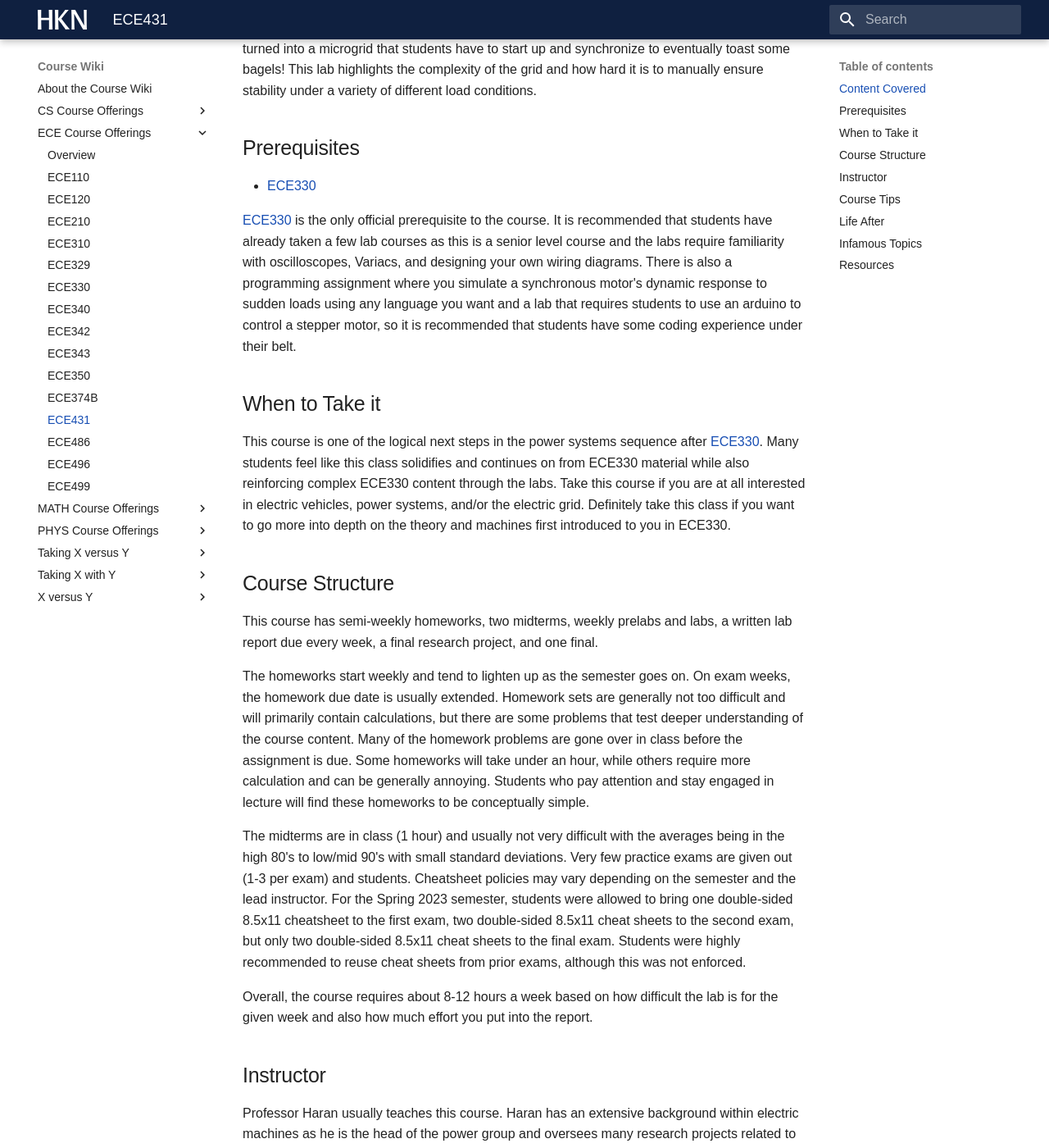
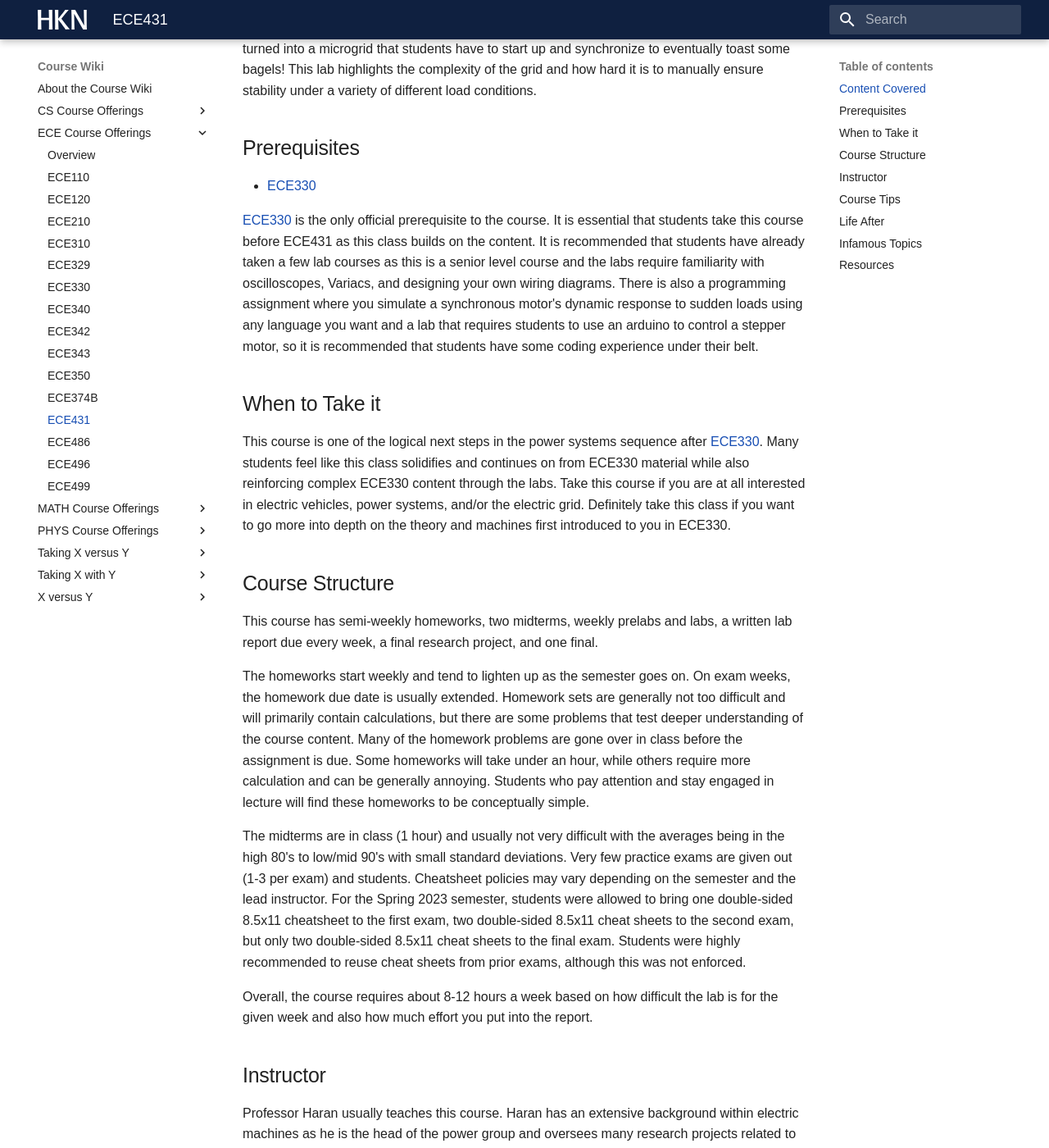
Before and after one commit to hkn-alpha/wiki, an MkDocs documentation site: the page built from docs/Course Wiki/ECE Course Offerings/ECE431.md, in a window 1280 px wide and 1400 px high, scrolled down 1355 px. Shown: the whole window at 82% size. Built offline with MkDocs 1.6.1 and Material for MkDocs 9.7.7, drawn with Linux system fonts in a browser that asks for light colours; some web fonts are replaced; some of the changed text lies outside the part shown.

Commit message:
Update ECE431.md

```diff
--- a/docs/Course Wiki/ECE Course Offerings/ECE431.md
+++ b/docs/Course Wiki/ECE Course Offerings/ECE431.md
@@ -27,7 +27,7 @@ The final lab is a culmination of everything that you learned in the class. The
 ## Prerequisites
 - [ECE330](ECE330.md)
 
-[ECE330](ECE330.md) is the only official prerequisite to the course. It is recommended that students have already taken a few lab courses as this is a senior level course and the labs require familiarity with oscilloscopes, Variacs, and designing your own wiring diagrams. There is also a programming assignment where you simulate a synchronous motor's dynamic response to sudden loads using any language you want and a lab that requires students to use an arduino to control a stepper motor, so it is recommended that students have some coding experience under their belt.
+[ECE330](ECE330.md) is the only official prerequisite to the course. It is essential that students take this course before ECE431 as this class builds on the content. It is recommended that students have already taken a few lab courses as this is a senior level course and the labs require familiarity with oscilloscopes, Variacs, and designing your own wiring diagrams. There is also a programming assignment where you simulate a synchronous motor's dynamic response to sudden loads using any language you want and a lab that requires students to use an arduino to control a stepper motor, so it is recommended that students have some coding experience under their belt.
 
 ## When to Take it
 
```
Also changed, not shown: other parts of docs/Course Wiki/ECE Course Offerings/ECE431.md (+1 -1 lines).
